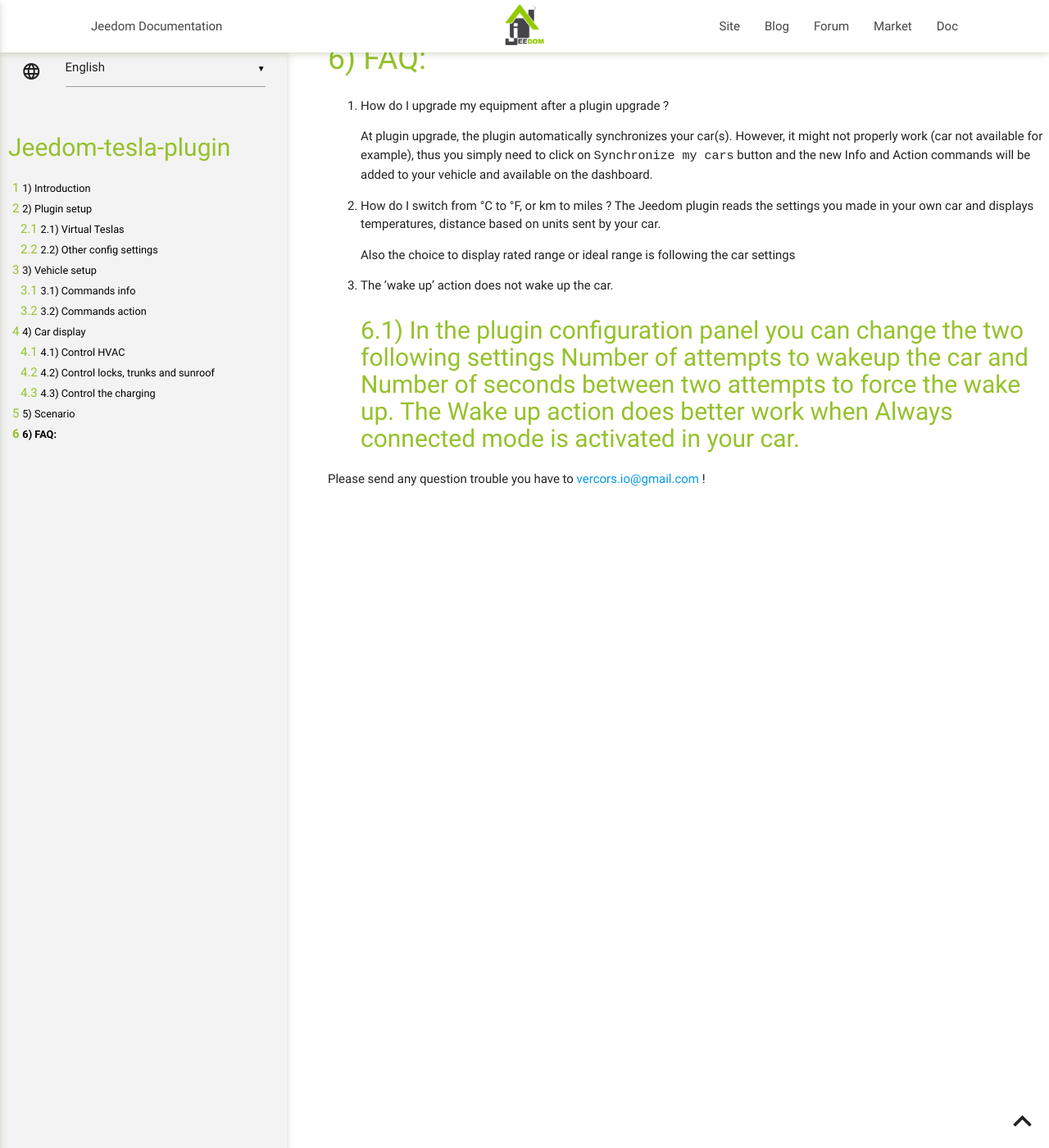
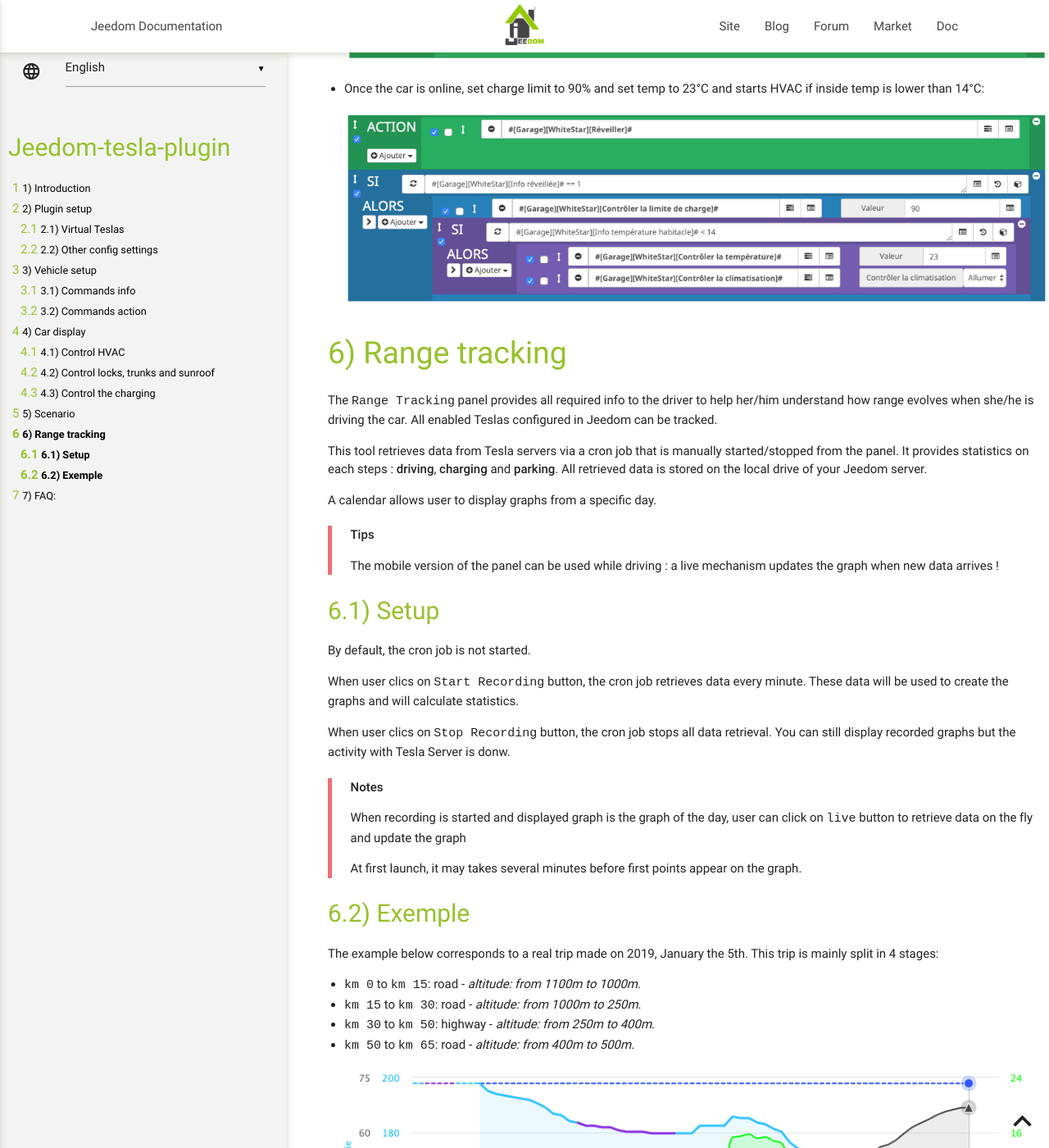
Before and after one commit to vercorsio/jeedom-tesla-plugin, a Jekyll site: the page built from en_US/index.md, in a window 1280 px wide and 1400 px high, scrolled down 10821 px. Shown: the whole window at 82% size. Built offline with Jekyll 4.4.1, drawn with Linux system fonts in a browser that asks for light colours; our own code applies the rules of GitHub Pages for plain Markdown files; some of the changed text lies outside the part shown.

Commit message:
Update english doc for tracking range panel Updated Changelog files

```diff
--- a/_layouts/default.html
+++ b/_layouts/default.html
@@ -1,11 +1,24 @@
 <!DOCTYPE html>
-<html lang="pt-br">
+<html lang="en-US">
 <head>
+  <title>Tesla Plugin - the Jeedom plugin to connect a Tesla to your home automation</title>
+  <meta name="description" content="The official Jeedom plugin to connect to Tesla vehicles. Also providing tools to track vehicle range all day long, and display as a graph.">
   <link href="https://fonts.googleapis.com/icon?family=Material+Icons" rel="stylesheet">
   <link rel="stylesheet" href="/{{site.github.project_title}}/assets/css/styles.css">
   <link rel="stylesheet" href="/{{site.github.project_title}}/assets/css/materialize.css">
+  <link rel="alternate" href="https://vercorsio.github.io/jeedom-tesla-plugin/fr_FR" hreflang="fr-FR"/>
+  <link rel="alternate" href="https://vercorsio.github.io/jeedom-tesla-plugin/en_US" hreflang="en-US"/>
   <meta name="viewport" content="width=device-width, initial-scale=1.0"/>
-  <meta http-equiv="Content-Language" content="pt-br">
+  <meta http-equiv="Content-Language" content="en-US">
+  <meta name="robots" content="index, follow"/>
+  <meta property="og:url" content="https://vercorsio.github.io/jeedom-tesla-plugin/en_US"/>
+  <meta property="og:locale" content="en_US"/>
+  <meta property="og:site_name" content="Jeedom Tesla Plugin"/>
+  <meta property="og:title" content="Connect your Tesla(s) to your home automation"/>
+  <meta property="og:type" content="website"/>
+  <meta property="og:image" content="https://vercorsio.github.io/jeedom-tesla-plugin/images/displayCar-2.png"/>
+  <meta name="application-name" content="Jeedom Tesla Plugin"/>
+  <meta name="google" content="nositelinkssearchbox">
 </head>
 <body>
   <div class="navbar-fixed hide-on-print">
--- a/en_US/index.md
+++ b/en_US/index.md
@@ -3,6 +3,10 @@
 Welcome to the documentation page of the Jeedom Tesla plugin !
 
 Thanks to it, a Tesla owner can access to her/his car and interact with it, based on Tesla API.
+
+Also, this plugin provides a panel to track all day long (or on demand) on a graph the range of your vehicle:
+
+![tracking-graph](../images/consoLow480.gif)
 
 You will find the details of all versions in the [Change log](!https://vercorsio.github.io/jeedom-tesla-plugin/en_US/changelog).
 
@@ -206,6 +210,64 @@
 
   ![climate](../images/scenario_Climate.png)
 
+Range tracking
+==
+
+
+The `Range Tracking` panel provides all required info to the driver to help her/him understand how range evolves when she/he is driving the car. All enabled Teslas configured in Jeedom can be tracked.
+
+This tool retrieves data from Tesla servers via a cron job that is manually started/stopped from the panel. It provides statistics on each steps : **driving**, **charging** and **parking**. All retrieved data is stored on the local drive of your Jeedom server.
+
+A calendar allows user to display graphs from a specific day.
+
+> **Tips**
+>
+> The mobile version of the panel can be used while driving : a live mechanism updates the graph when new data arrives !
+
+Setup
+--
+By default, the cron job is not started.
+
+When user clics on `Start Recording` button, the cron job retrieves data every minute. These data will be used to create the graphs and will calculate statistics.
+
+When user clics on `Stop Recording` button, the cron job stops all data retrieval. You can still display recorded graphs but the activity with Tesla Server is donw.
+
+> **Notes**
+>
+> When recording is started and displayed graph is the graph of the day, user can click on `live` button to retrieve data on the fly and update the graph
+>
+> At first launch, it may takes several minutes before first points appear on the graph.
+
+Exemple
+--
+The example below corresponds to a real trip made on 2019, January the 5th. This trip is mainly split in 4 stages:
+- <code>km  0</code> to <code>km 15</code>: road - _altitude: from 1100m to 1000m_.
+- <code>km 15</code> to <code>km 30</code>: road - _altitude: from 1000m to 250m_.
+- <code>km 30</code> to <code>km 50</code>: highway - _altitude: from 250m to 400m_.
+- <code>km 50</code> to <code>km 65</code>: road - _altitude: from 400m to 500m_.
+
+![tracking-graph](../images/tracking-graph.png)
+
+- Horizontal axis is timeline.
+- The left vertical axis represents:
+   - the traveled milleage in <b>black</b>,  <u>Note:</u> the more the curve goes up, the faster the speed.
+   - the range at the beginning of the trip in <b style="color:#3355FF">dashed</b>
+   - the current evolution in <b style='color:#22C4FF'>blue</b>.
+   - When the HVAC is on, the curve turns to <b style='color:blueviolet'>violet</b>.
+- The right vertical axis represents the difference between the <b style="color:#3355FF">range at the beginning of the trip</b> and the <b style='color:#22C4FF'>current range</b> without <b>mileage traveled</b> removed. The curve is <b style="color:#00FF00">green</b> when there is a gain, and <b style="color:#FFA500">orange</b> when we observe a loss.
+
+
+The table below lists all the different stages of the day. User can clic a specific stage to zoom the graph. A clic on the footer resets the zoom and displays the whole day.
+
+![tracking-graph](../images/tracking-table.png)
+
+- The `efficiency` corresponds to the ratio between the gain/loss and the traveled mileage. In general small trips have bad efficency.
+- The 3 buttons on the top right of the table allow the user to filter the table. For example she/he can display only the parking stages to see how range evolves when car is not moving (_vampire drain_)
+
+
+> **Notes**
+>
+> - You can avoid unintentional energy consumption by minimizing the range tracking. Keep it off when it is not needed (on nights or during long parking times)
 
 FAQ:
 ==
@@ -222,7 +284,7 @@
 3. The 'wake up' action does not wake up the car.
 
    In the plugin configuration panel you can change the two following settings `Number of attempts to wakeup the car` and `Number of seconds between two attempts` to force the wake up. The `Wake up` action does better work when **Always connected** mode is activated in your car.
-----
+
 
 
 Please send any question trouble you have to <a href='mailto:vercors.io@gmail.com?subject=About%20Jeedom%20Tesla%20plugin...'>vercors.io@gmail.com</a> !
```
Also changed, not shown: en_US/changelog.md (+9 -0 lines), fr_FR/changelog.md (+9 -0 lines).
